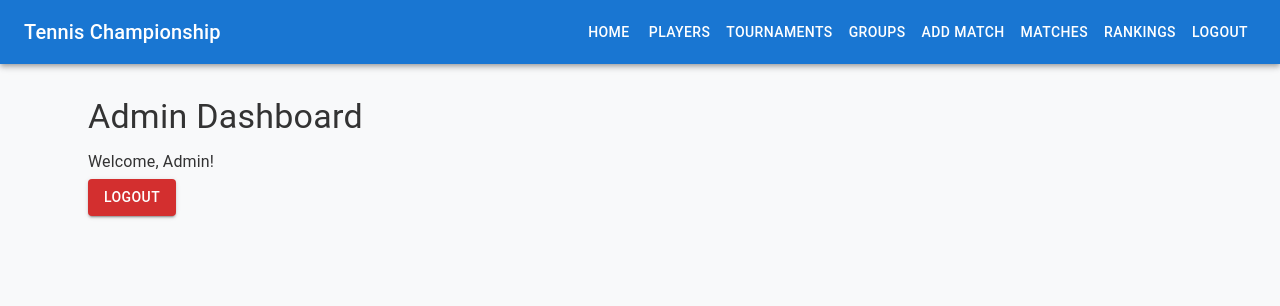
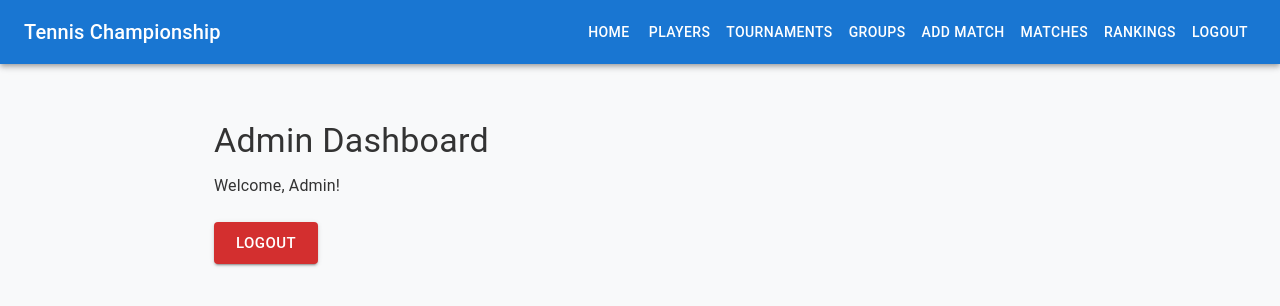
Before and after one commit to sabihmankani/tennistournament, a React (Create React App) app in the folder frontend/: page /admin/dashboard in a window 1280 px wide. Shown: the top 306 px of the page. Built offline with nearby package versions, Linux system fonts and the light colour scheme; sample sign-in values are in the browser's storage.

Commit message:
refactor: Update AdminDashboardPage to Material UI with Material 3 styling

```diff
--- a/frontend/src/pages/AdminDashboardPage.tsx
+++ b/frontend/src/pages/AdminDashboardPage.tsx
@@ -19,14 +19,14 @@ const AdminDashboardPage: React.FC = () => {
   };
 
   return (
-    <Container sx={{ mt: 4 }}>
+    <Container maxWidth="md" sx={{ mt: 4, p: 3 }}> {/* Added maxWidth and padding for better layout */}
       <Typography variant="h4" component="h2" gutterBottom>
         Admin Dashboard
       </Typography>
-      <Typography variant="body1" gutterBottom>
+      <Typography variant="body1" gutterBottom sx={{ mb: 3 }}> {/* Added margin bottom */}
         Welcome, Admin!
       </Typography>
-      <Button variant="contained" color="error" onClick={handleLogout} sx={{ mr: 2 }}>
+      <Button variant="contained" color="error" onClick={handleLogout} size="large"> {/* Added size for Material 3 feel */}
         Logout
       </Button>
       {/* Admin functionalities will go here */}
```
